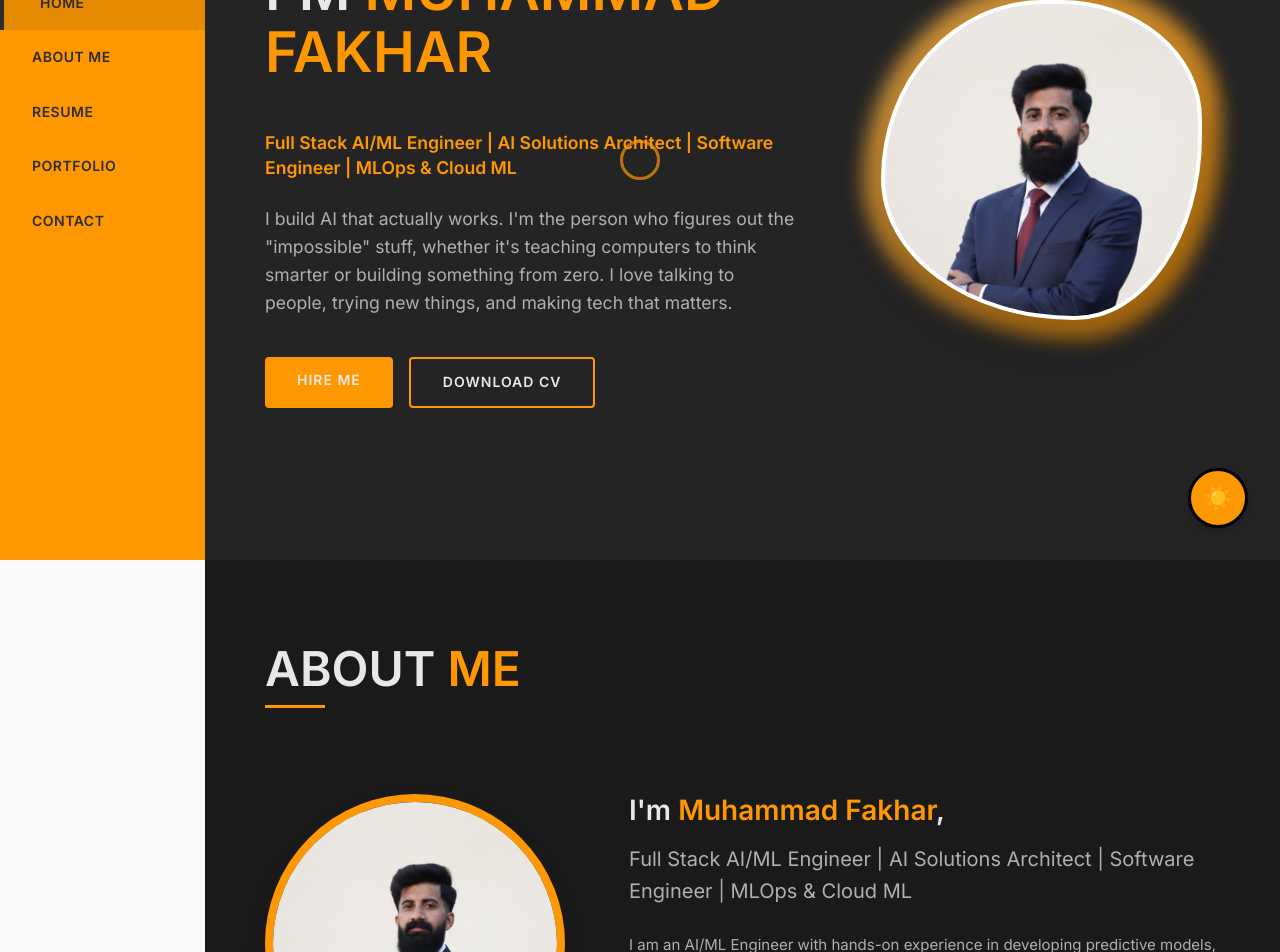
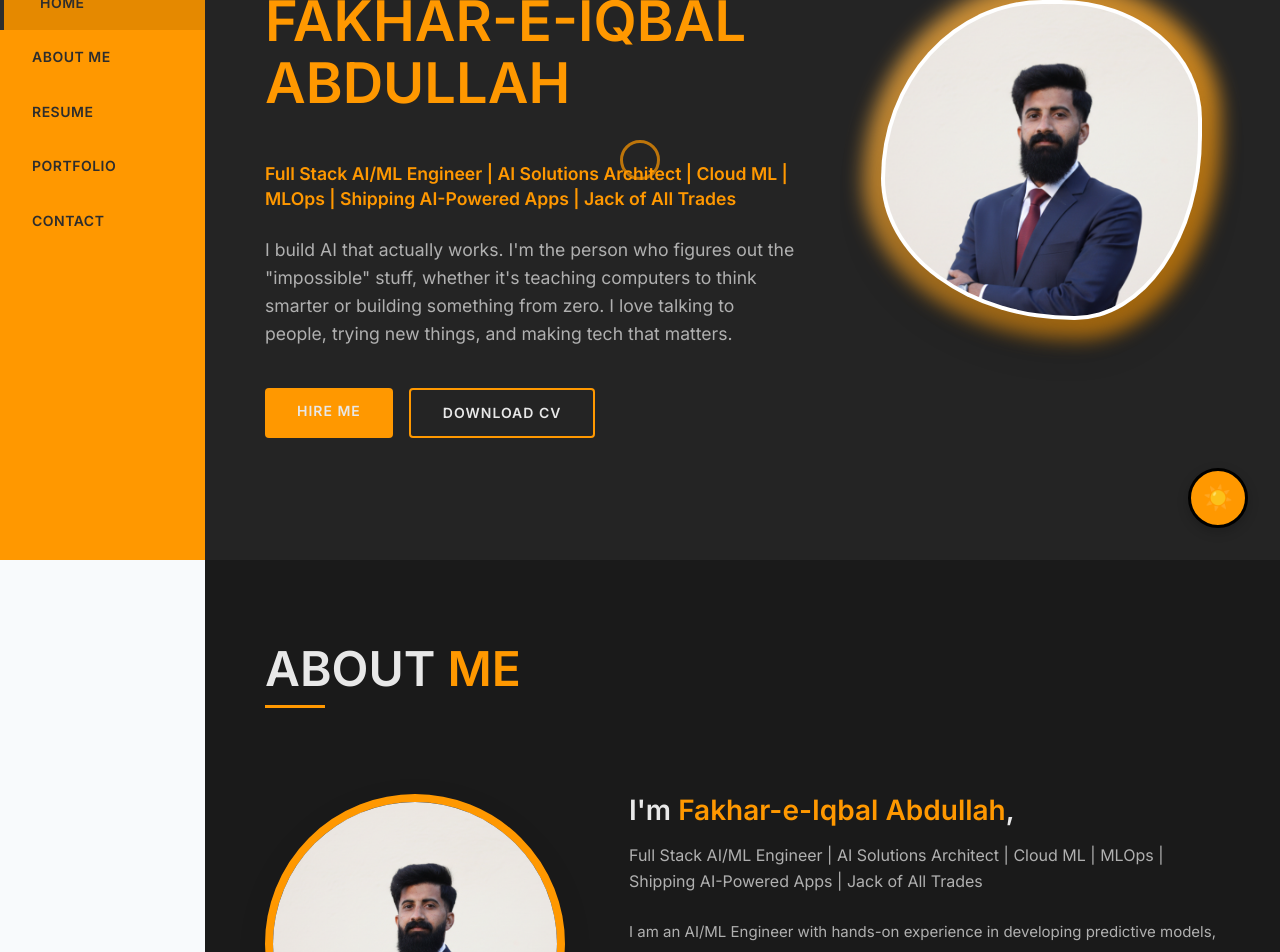
Before and after one commit to fakhar-iqbal/Fakhar-s_Portfolio, a React (Vite) app: page / in a window 1280 px wide. Shown: the part 240-1192 px from the top of the page. Built offline with nearby package versions, Linux system fonts and the light colour scheme.

Commit message:
colors symmetry 2

```diff
--- a/components/About.tsx
+++ b/components/About.tsx
@@ -24,10 +24,10 @@ export const About: React.FC = () => {
           {/* Right Side - Content */}
           <div className="about-content">
             <h3 className="about-greeting">
-              I'm <span className="text-primary">Muhammad Fakhar</span>,
+              I'm <span className="text-primary">Fakhar-e-Iqbal Abdullah</span>,
             </h3>
             <p className="about-title">
-              Full Stack AI/ML Engineer | AI Solutions Architect | Software Engineer | MLOps & Cloud ML
+              Full Stack AI/ML Engineer | AI Solutions Architect | Cloud ML | MLOps | Shipping AI-Powered Apps | Jack of All Trades
             </p>
             <p className="about-text">
               I am an AI/ML Engineer with hands-on experience in developing predictive models,
@@ -96,7 +96,7 @@ export const About: React.FC = () => {
         }
 
         .about-title {
-          font-size: 1.25rem;
+          font-size: 1rem;
           color: var(--color-text-gray);
           margin-bottom: 1.5rem;
         }
--- a/components/Hero.tsx
+++ b/components/Hero.tsx
@@ -12,7 +12,7 @@ export const Hero: React.FC = () => {
               HI THERE!
             </p>
             <h1 className="hero-name">
-              I'M <span className="text-primary">MUHAMMAD FAKHAR</span>
+              I'M <br></br><span className="text-primary">FAKHAR-E-IQBAL ABDULLAH</span>
             </h1>
           </div>
 
@@ -33,7 +33,7 @@ export const Hero: React.FC = () => {
           {/* Info - Title, Description, Actions */}
           <div className="hero-info">
             <p className="hero-title">
-              Full Stack AI/ML Engineer | AI Solutions Architect | Software Engineer | MLOps & Cloud ML
+              Full Stack AI/ML Engineer | AI Solutions Architect | Cloud ML | MLOps | Shipping AI-Powered Apps | Jack of All Trades
             </p>
             <p className="hero-description">
               I build AI that actually works.
```
